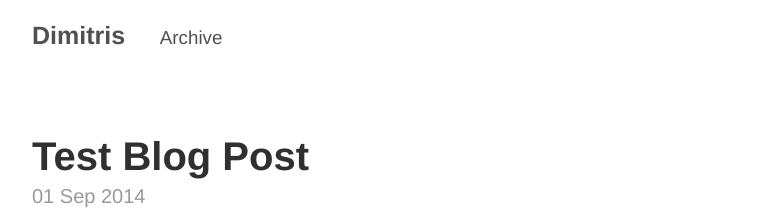
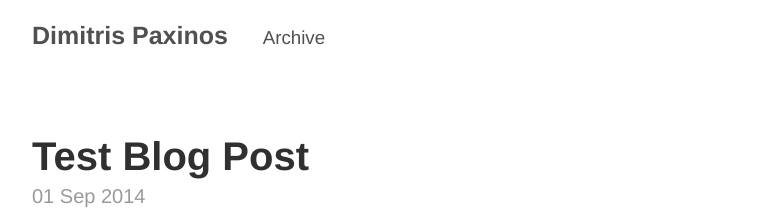
Before and after one commit to dimitrispaxinos/dimitrispaxinos.github.io, a Jekyll site: the page built from index.html, in a window 1280 px wide. Shown: the top 215 px of the page, without its empty margins (248-1030 px from the left). Built offline with Jekyll 4.4.1, drawn with Linux system fonts in a browser that asks for light colours; Markdown is read by kramdown in place of the engine named in the settings; the list of posts is cut into pages by our own code.

Commit message:
one more change

```diff
--- a/_config.yml
+++ b/_config.yml
@@ -6,7 +6,7 @@ pygments:         true
 permalink:        pretty
 
 # Setup
-title:            Dimitris
+title:            Dimitris Paxinos
 tagline:          For testing Purposes
 url:              http://getpoole.com
 paginate:         1
```
